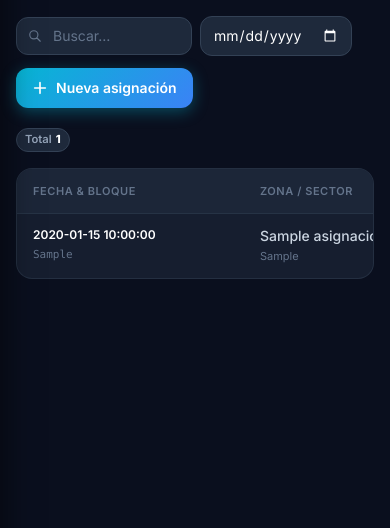
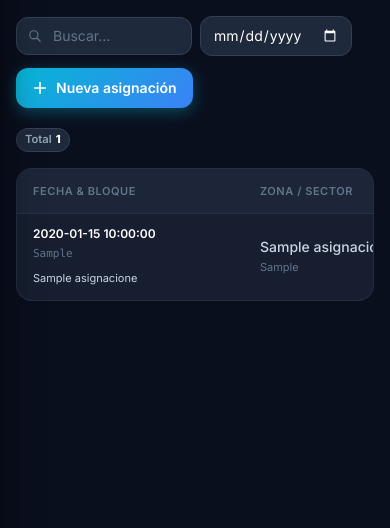
Before and after one commit to 4nddrs/usher, a Flask app: template templates/asignaciones.html in a window 390 px wide. Shown: the part 56-584 px from the top of the page. Run offline with Flask 3, Linux system fonts and the light colour scheme; the template is opened without the code that fills it: most values are stand-ins (such as "Sample title", 1, 10 or a date in 2020); some libraries are stand-ins or nearby versions.

Commit message:
Update data view

```diff
--- a/templates/asignaciones.html
+++ b/templates/asignaciones.html
@@ -71,6 +71,7 @@ const _CAPS  = {{ capitanes    | tojson }};
             <td class="px-4 py-3">
               <p class="font-semibold text-white text-xs">{{ a.fecha }}</p>
               <p class="text-[11px] text-slate-500 mt-0.5 font-mono">{{ a.bloque_maestro or a.bloque_horario or '—' }}</p>
+              <p class="text-[11px] text-slate-300 mt-1 sm:hidden">{{ a.voluntario_nombre }}</p>
             </td>
             <td class="px-4 py-3 hidden sm:table-cell">
               <span class="font-medium text-slate-300">{{ a.voluntario_nombre }}</span>
```
